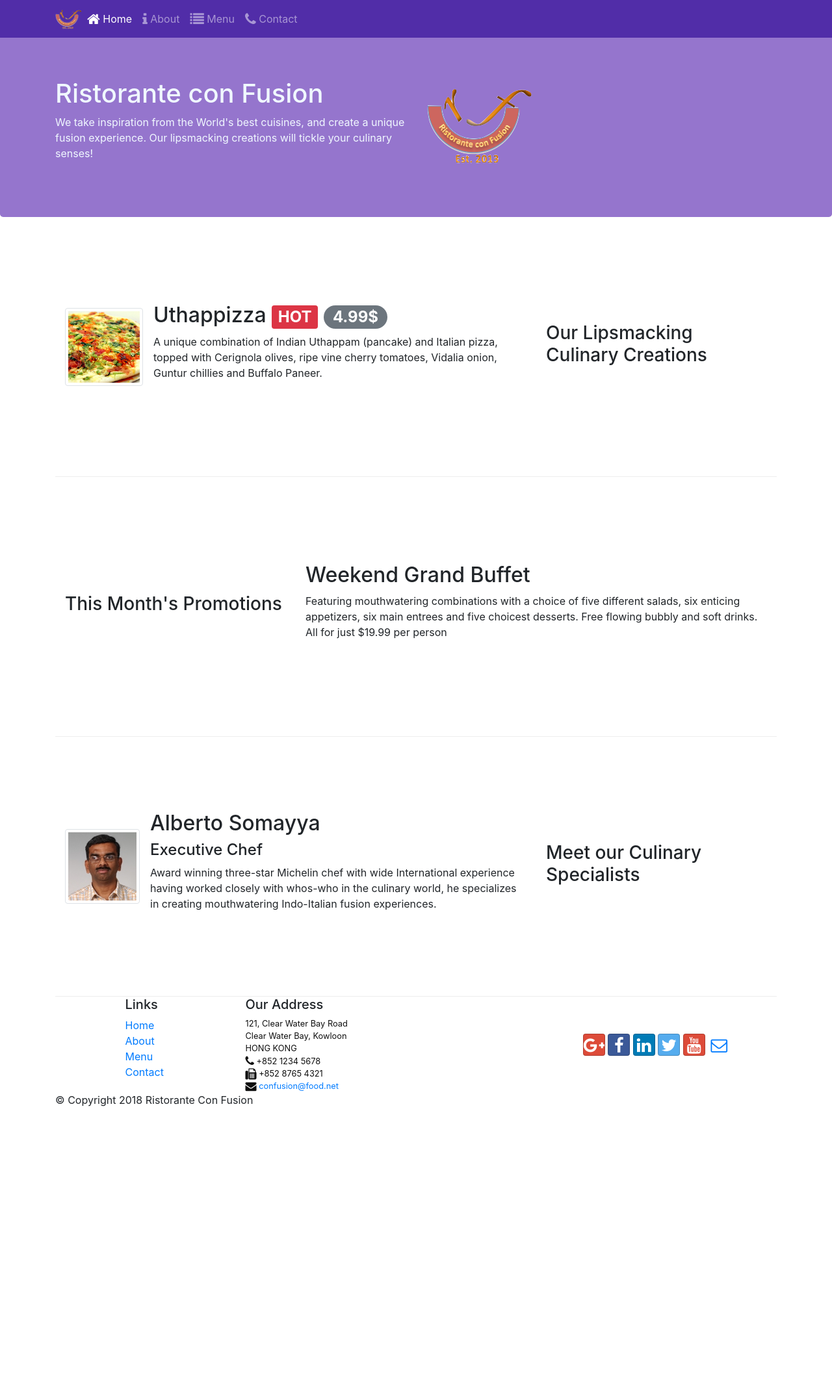
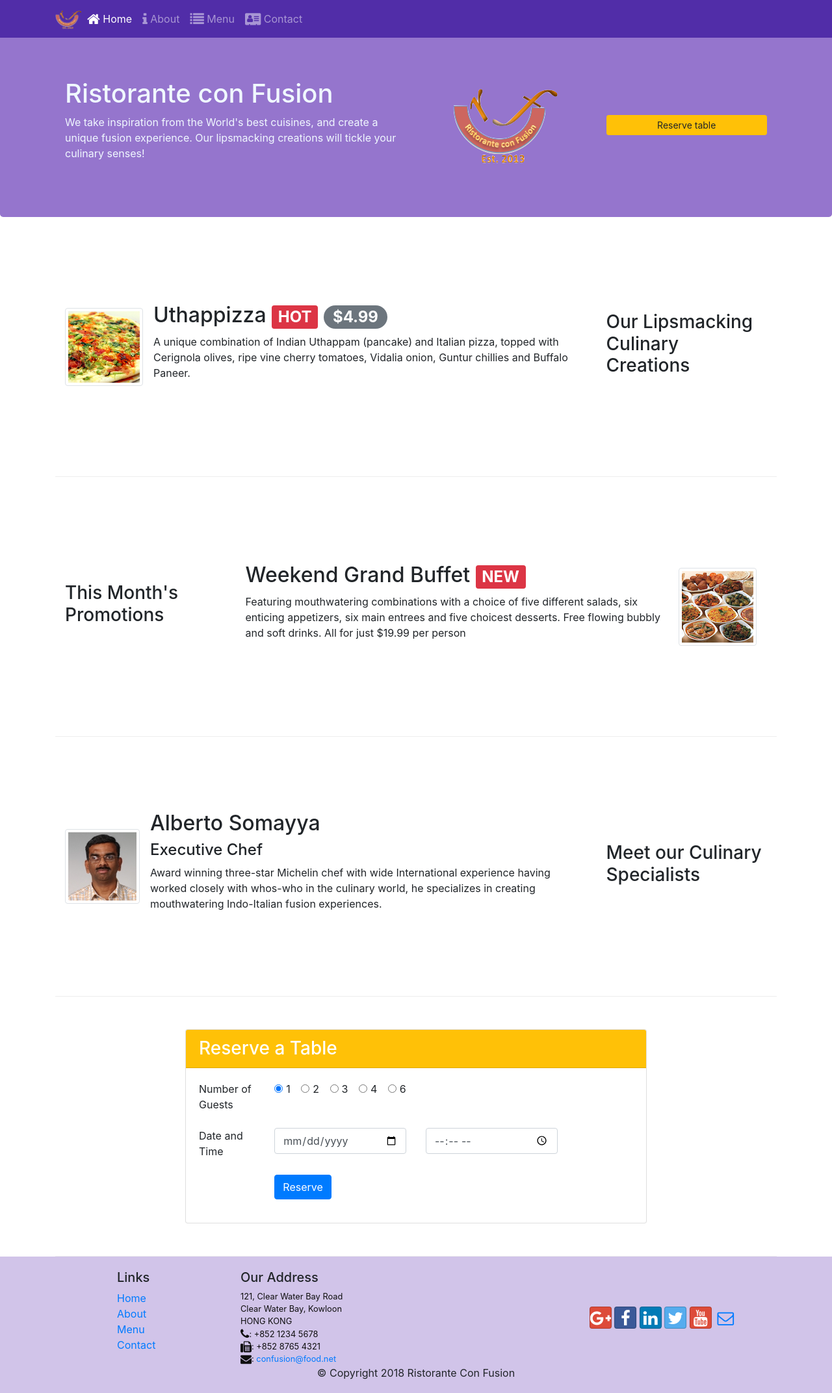
Before and after one commit to SaiArunesh/bootstrap-demo, a website: page index.html in a window 1280 px wide. Shown: the top 2144 px of the page at 65% size. Before the commit the page ends 1771 px from the top, so only its background shows below. Drawn offline with nearby package versions, Linux system fonts and the light colour scheme.

Commit message:
assignment 2

```diff
--- a/index.html
+++ b/index.html
@@ -1,149 +1,156 @@
+
 <!DOCTYPE html>
 <html lang="en">
+
 <head>
-    <meta charset="utf-8" />
-    <meta
-      name="viewport"
-      content="width=device-width,initial-scale-1,shrink_to_fit=no"
-    />
-    <meta http-equiv="x-ua-compatible" content="ie=edge" />
+    <!-- Required meta tags always come first -->
+    <meta charset="utf-8">
+    <meta name="viewport" content="width=device-width, initial-scale=1, shrink-to-fit=no">
+    <meta http-equiv="x-ua-compatible" content="ie=edge">
 
     <!-- Bootstrap CSS -->
-    <link
-      rel="stylesheet"
-      href="node_modules/bootstrap/dist/css/bootstrap.min.css"
-    />
-    <link
-      rel="stylesheet"
-      href="./node_modules/font-awesome/css/font-awesome.min.css"
-    />
-    <link
-      rel="stylesheet"
-      href="/node_modules/bootstrap-social/bootstrap-social.css"
-    />
-    <link rel="stylesheet" href="./css/styles.css" />
+    <link rel="stylesheet" href="node_modules/bootstrap/dist/css/bootstrap.min.css">
+    <link rel="stylesheet" href="node_modules/font-awesome/css/font-awesome.min.css">
+    <link rel="stylesheet" href="node_modules/bootstrap-social/bootstrap-social.css">
+    <link rel="stylesheet" href="css/styles.css">
+
     <title>Ristorante Con Fusion</title>
+
 </head>
 
 <body>
     <nav class="navbar navbar-dark navbar-expand-sm fixed-top">
         <div class="container">
-        <button
-          class="navbar-toggler"
-          type="button"
-          data-toggle="collapse"
-          data-target="#Navbar"
-        >
+          <button class="navbar-toggler" type="button" data-toggle="collapse" data-target="#Navbar">
             <span class="navbar-toggler-icon"></span>
           </button>
-        <a href="#" class="navbar-brand mr-auto">
-          <img src="./img/logo.png" alt="restaurant_logo" class="img-fluid" height="30" width="41">
-        </a>
+           <a class="navbar-brand mr-auto" href="#"><img src="img/logo.png" height="30" width="41"></a>
            <div class="collapse navbar-collapse" id="Navbar">
              <ul class="navbar-nav mr-auto">
-            <li class="nav-item active">
-              <a href="#" class="nav-link">
-                <span class="fa fa-home fa-lg"></span> Home
-              </a>
-            </li>
-            <li class="nav-item">
-              <a href="aboutus.html" class="nav-link"
-                ><span class="fa fa-info fa-lg"></span> About</a
-              >
-            </li>
-            <li class="nav-item">
-              <a href="#" class="nav-link"
-                ><span class="fa fa-list fa-lg"></span> Menu</a
-              >
-            </li>
-            <li class="nav-item">
-              <a href="contactus.html" class="nav-link"
-                ><span class="fa fa-phone fa-lg"></span> Contact</a
-              >
-            </li>
+               <li class="nav-item active"><a class="nav-link" href="#"><span class="fa fa-home fa-lg"></span> Home</a></li>
+               <li class="nav-item"><a class="nav-link" href="./aboutus.html"><span class="fa fa-info fa-lg"></span> About</a></li>
+               <li class="nav-item"><a class="nav-link" href="#"><span class="fa fa-list fa-lg"></span> Menu</a></li>
+               <li class="nav-item"><a class="nav-link" href="./contactus.html"><span class="fa fa-address-card fa-lg"></span> Contact</a></li>
              </ul>
            </div>
         </div>
     </nav>
     <header class="jumbotron">
         <div class="container">
-        <div class="row align-items-center">
+            <div class="row row-header">
                 <div class="col-12 col-sm-6">
                     <h1>Ristorante con Fusion</h1>
-            <p>
-              We take inspiration from the World's best cuisines, and create a
-              unique fusion experience. Our lipsmacking creations will tickle
-              your culinary senses!
-            </p>
+                    <p>We take inspiration from the World's best cuisines, and create a unique fusion experience. Our lipsmacking creations will tickle your culinary senses!</p>
                 </div>
-          <div class="col-12 col-sm align-self-center">
-            <img src="./img/logo.png" alt="restaurant_logo" class="img-fluid">
+                <div class="align-self-center col-12 col-sm-3 text-center">
+                   <img src="img/logo.png" class="img-fluid">
+                </div>
+                <div class="align-self-center col-12 col-sm-3 text-center">
+                    <a href="#reservation" type="button" class="btn btn-block btn-sm btn-warning">Reserve table</a>
                 </div>
             </div>
         </div>
     </header>
-
     <div class="container">
         <div class="row row-content align-items-center">
-        <div class="col-12 col-sm-4 order-sm-last col-sm-3">
+            <div class="col-12 col-sm-4 order-sm-last col-md-3">
                 <h3>Our Lipsmacking Culinary Creations</h3>
             </div>
             <div class="col col-sm order-sm-first col-md">
                 <div class="media">
-            <img src="img/uthappizza.png" alt="uthapizza" class="d-flex mr-3 img-thumbnail align-self-center">
+                  <img class="d-flex mr-3 img-thumbnail align-self-center" src="img/uthappizza.png" alt="uthappizza">
                   <div class="media-body">
-               <h2 class="mt-0">Uthappizza <span class="badge badge-danger">HOT  </span> <span class="badge badge-pill badge-secondary"> 4.99$</span></h2>
-               <p>
-                A unique combination of Indian Uthappam (pancake) and Italian pizza,
-                topped with Cerignola olives, ripe vine cherry tomatoes, Vidalia
-                onion, Guntur chillies and Buffalo Paneer.
-              </p>
+                    <h2 class="mt-0">Uthappizza <span class="badge badge-danger">HOT</span> <span class="badge badge-pill badge-secondary">$4.99</span> </h2>
+                    <p class="d-none d-sm-block">A unique combination of Indian Uthappam (pancake) and Italian pizza, topped with Cerignola olives, ripe vine cherry tomatoes, Vidalia onion, Guntur chillies and Buffalo Paneer.</p>
                   </div>
-
+                </div>
+            </div>
+        </div>
+        <div class="row row-content align-items-center">
+            <div class="col-12 col-sm-4 col-md-3">
+                <h3>This Month's Promotions</h3>
+            </div>
+            <div class="col col-sm col-md">
+                <div class="media">
+                  <div class="media-body">
+                    <h2 class="mt-0">Weekend Grand Buffet <span class="badge badge-danger">NEW</span></h2>
+                    <p class="d-none d-sm-block">Featuring mouthwatering combinations with a choice of five different salads, six enticing appetizers, six main entrees and five choicest desserts. Free flowing bubbly and soft drinks. All for just $19.99 per person </p>
+                  </div>
+                  <img class="d-flex mr-3 img-thumbnail align-self-center" src="img/buffet.png" alt="buffet">
+                </div>
+            </div>
+        </div>
+        <div class="row row-content align-items-center">
+            <div class="col-12 col-sm-4 order-sm-last col-md-3">
+                <h3>Meet our Culinary Specialists</h3>
+            </div>
+            <div class="col col-sm order-sm-first col-md">
+              <div class="media">
+                <img class="d-flex mr-3 img-thumbnail align-self-center" src="img/alberto.png" alt="alberto">
+                <div class="media-body">
+                  <h2 class="mt-0">Alberto Somayya</h2>
+                  <h4>Executive Chef</h4>
+                  <p class="d-none d-sm-block">Award winning three-star Michelin chef with wide International experience having worked closely with whos-who in the culinary world, he specializes in creating mouthwatering Indo-Italian fusion experiences. </p>
+                </div>
               </div>
             </div>
         </div>
 
-      <div class="row row-content align-items-center">
-        <div class="col-12 col-sm-4 col-sm-3">
-          <h3>This Month's Promotions</h3>
+        <div class="row row-content justify-content-center"  id="reservation">
+          <div class="col col-sm-8 align-self-center">
+            <div class="card">
+              <h3 class="card-header bg-warning text-white">Reserve a Table</h3>
+              <div class="card-body">
+                <form>
+                  <div class="form-group row">
+                      <label class="col-12 col-md-2 col-sm-3">Number of Guests</label>
+                      <div class="col">
+                        <div class="form-check form-check-inline">
+                          <input class="form-check-input" type="radio" name="inlineRadioOptions" id="one_guest_radio" value="one" checked>
+                          <label class="form-check-label" for="one_guest_radio">1</label>
                        </div>
-        <div class="col col-sm col-md">
-          <h2>Weekend Grand Buffet</h2>
-          <p>
-            Featuring mouthwatering combinations with a choice of five different
-            salads, six enticing appetizers, six main entrees and five choicest
-            desserts. Free flowing bubbly and soft drinks. All for just $19.99
-            per person
-          </p>
+                       <div class="form-check form-check-inline">
+                         <input class="form-check-input" type="radio" name="inlineRadioOptions" id="two_guest_radio" value="two">
+                         <label class="form-check-label" for="two_guest_radio">2</label>
+                       </div>
+                       <div class="form-check form-check-inline">
+                         <input class="form-check-input" type="radio" name="inlineRadioOptions" id="three_guest_radio" value="three">
+                         <label class="form-check-label" for="three_guest_radio">3</label>
+                       </div>
+                       <div class="form-check form-check-inline">
+                         <input class="form-check-input" type="radio" name="inlineRadioOptions" id="four_guest_radio" value="four">
+                         <label class="form-check-label" for="four_guest_radio">4</label>
+                       </div>
+                       <div class="form-check form-check-inline">
+                         <input class="form-check-input" type="radio" name="inlineRadioOptions" id="six_guest_radio" value="six">
+                         <label class="form-check-label" for="six_guest_radio">6</label>
                        </div>
                       </div>
-
-      <div class="row row-content align-items-center">
-        <div class="col-12 col-sm-4 order-sm-last col-sm-3">
-          <h3>Meet our Culinary Specialists</h3>
                   </div>
-        <div class="col col-sm order-sm-first col-md">
-          <div class="media">
-            <img src="./img/alberto.png" alt="alberto" class="d-flex mr-3 img-thumbnail align-self-center">
-            <div class="media-body">
-          <h2 class="mt-0"> Alberto Somayya</h2>
-          <h4>Executive Chef</h4>
-          <p>
-            Award winning three-star Michelin chef with wide International
-            experience having worked closely with whos-who in the culinary
-            world, he specializes in creating mouthwatering Indo-Italian fusion
-            experiences.
-          </p>
+                  <div class="form-group row">
+                    <label class="col-12 col-md-2 col-sm-3">Date and Time</label>
+                    <div class="col-12 col-sm-4">
+                      <input type="date" class="form-control" id="date" placeholder="Date">
+                    </div>
+                    <div class="col-12 col-sm-4">
+                      <input type="time" class="form-control" id="time" placeholder="Time">
+                    </div>
+                  </div>
+                  <div class="form-group row">
+                    <div class="col offset-0 offset-sm-2">
+                      <button type="submit" class="btn btn-primary">Reserve</button>
+                    </div>
+                  </div>
+                </form>
               </div>
             </div>
           </div>
         </div>
     </div>
 
-    <footer>
+    <footer class="footer">
         <div class="container">
-        <div class="row row-header">
+            <div class="row">
                 <div class="col-4 offset-1 col-sm-2">
                     <h5>Links</h5>
                     <ul class="list-unstyled">
@@ -156,12 +163,12 @@
                 <div class="col-7 col-sm-5">
                     <h5>Our Address</h5>
                     <address>
-              121, Clear Water Bay Road<br />
-              Clear Water Bay, Kowloon<br />
-              HONG KONG<br />
-              <i class="fa fa-phone fa-lg"></i> +852 1234 5678<br />
-              <i class="fa fa-lg fa-fax"></i> +852 8765 4321<br />
-              <i class="fa fa-envelope fa-lg"></i>
+                      121, Clear Water Bay Road<br>
+                      Clear Water Bay, Kowloon<br>
+                      HONG KONG<br>
+                      <i class="fa fa-phone fa-lg"></i>: +852 1234 5678<br>
+                      <i class="fa fa-fax fa-lg"></i>: +852 8765 4321<br>
+                      <i class="fa fa-envelope fa-lg"></i>:
                       <a href="mailto:confusion@food.net">confusion@food.net</a>
                    </address>
                 </div>
@@ -175,6 +182,7 @@
                         <a class="btn btn-social-icon" href="mailto:"><i class="fa fa-envelope-o"></i></a>
                     </div>
                 </div>
+           </div>
            <div class="row justify-content-center">
                 <div class="col-auto">
                     <p>© Copyright 2018 Ristorante Con Fusion</p>
@@ -182,9 +190,12 @@
            </div>
         </div>
     </footer>
+
     <!-- jQuery first, then Popper.js, then Bootstrap JS. -->
     <script src="node_modules/jquery/dist/jquery.slim.min.js"></script>
     <script src="node_modules/popper.js/dist/umd/popper.min.js"></script>
     <script src="node_modules/bootstrap/dist/js/bootstrap.min.js"></script>
+
 </body>
+
 </html>
```
Also changed, not shown: aboutus.html (+54 -21 lines). Lines whose indentation alone changed are shown as unchanged.
